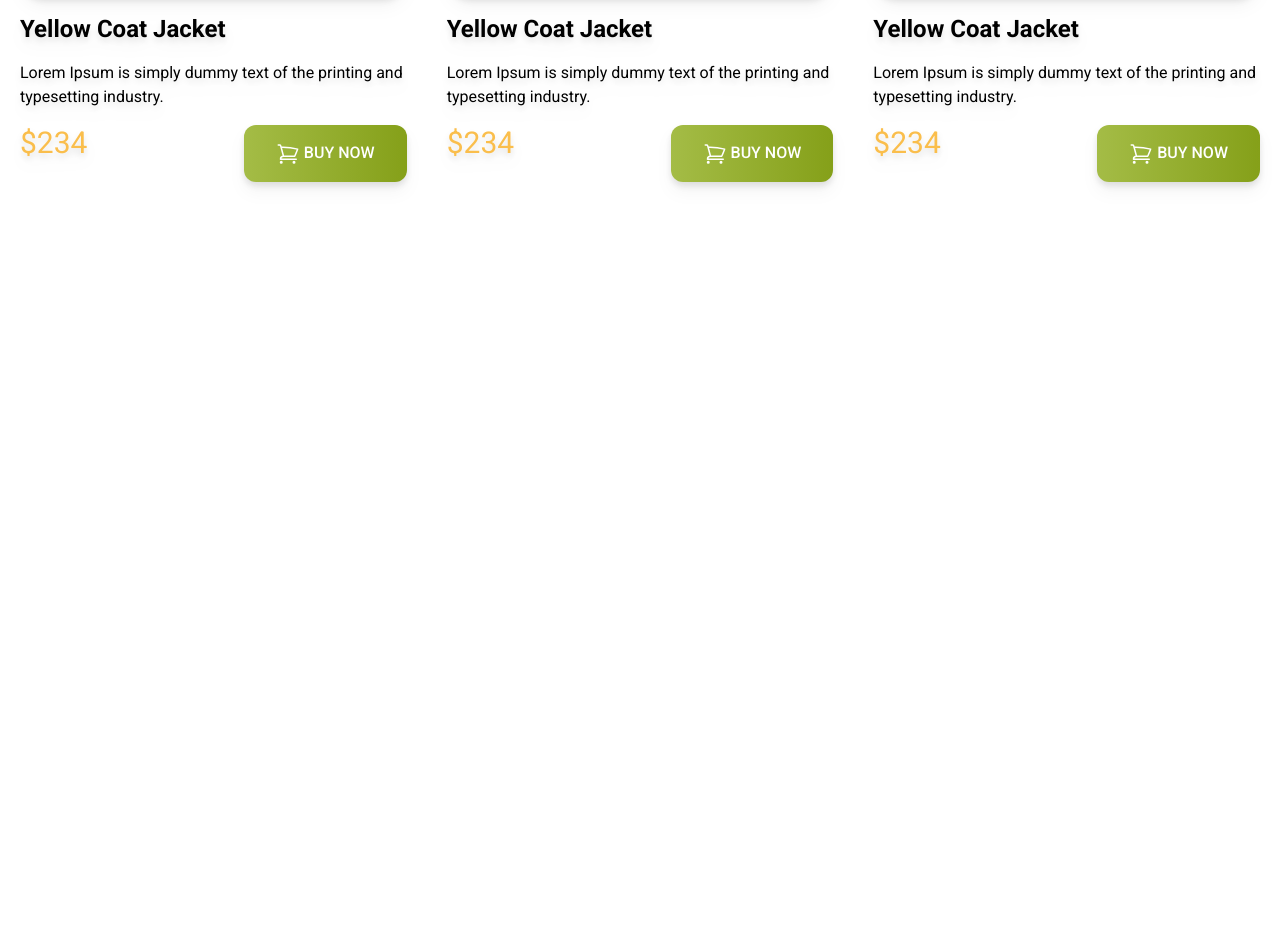
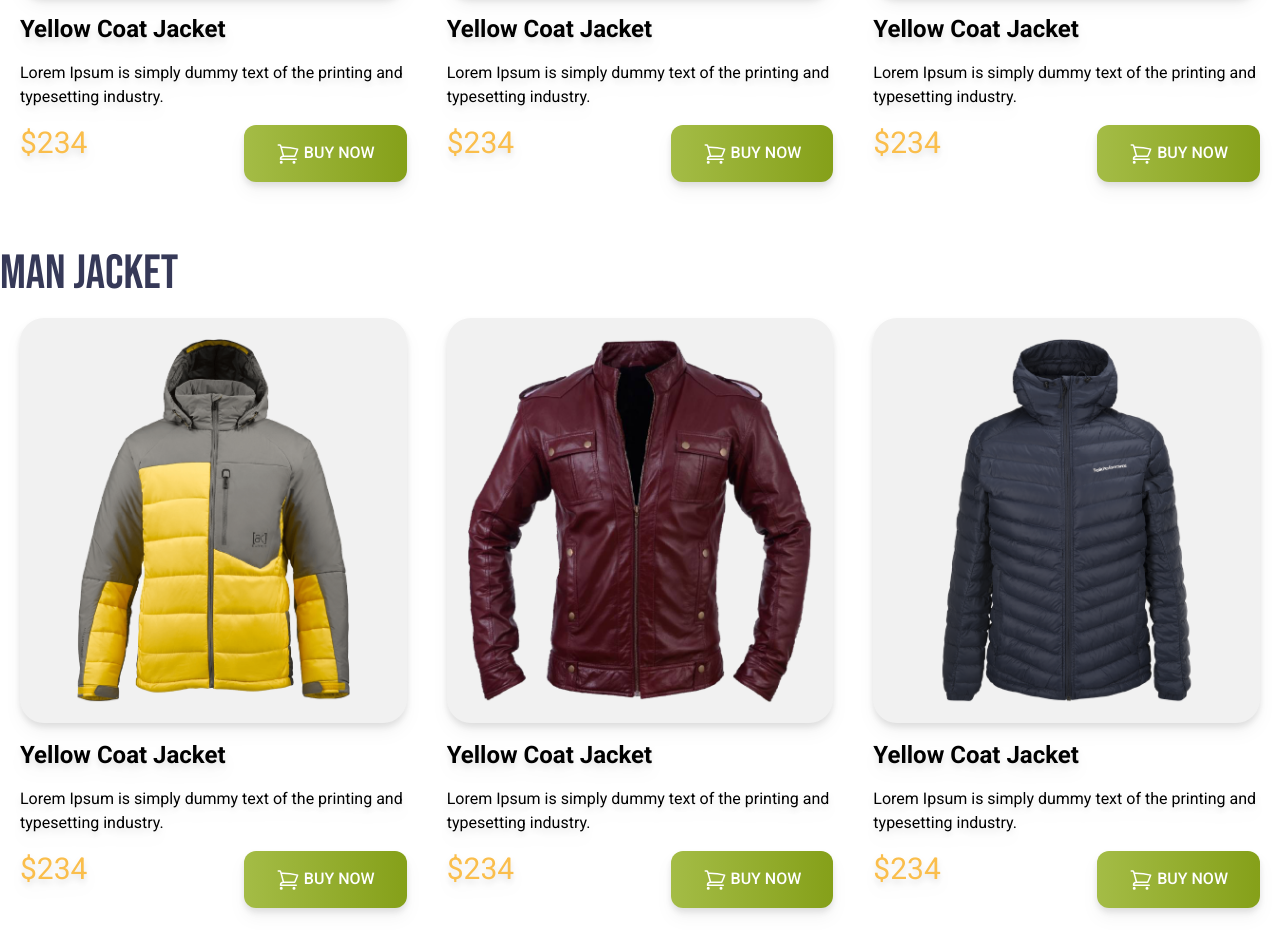
Before and after one commit to Shams-Saniat/penguin-fashion-using-tailwind, a plain HTML site: page index.html in a window 1280 px wide. Shown: the part 1070-2022 px from the top of the page. Before the commit the page ends 1320 px from the top, so only its background shows below. Drawn offline with nearby package versions, Linux system fonts and the light colour scheme.

Commit message:
added man jacket section

```diff
--- a/index.html
+++ b/index.html
@@ -63,7 +63,7 @@
         <section class="my-12">
             <h3 class="text-5xl uppercase text-[#363958] bebas-neue-regular">Woman Jacket</h3>
             <!--jacket card container  -->
-            <div class="grid grid-cols-1 lg:grid-cols-3">
+            <div class="grid grid-cols-1 md:grid-cols-2 lg:grid-cols-3">
                 <!-- jacket card 1-->
                 <div class="p-5 space-y-4 drop-shadow-lg rounded-3xl">
                     <img class="p-5 rounded-3xl bg-[#F1F1F1]" src="images/jacket-1.png" alt="">
@@ -98,7 +98,8 @@
                                     d="M2.25 3h1.386c.51 0 .955.343 1.087.835l.383 1.437M7.5 14.25a3 3 0 0 0-3 3h15.75m-12.75-3h11.218c1.121-2.3 2.1-4.684 2.924-7.138a60.114 60.114 0 0 0-16.536-1.84M7.5 14.25 5.106 5.272M6 20.25a.75.75 0 1 1-1.5 0 .75.75 0 0 1 1.5 0Zm12.75 0a.75.75 0 1 1-1.5 0 .75.75 0 0 1 1.5 0Z" />
                             </svg>
                             BUY NOW</button>
-                    </div></div>
+                    </div>
+                </div>
                 <!-- jacket card 3-->
                 <div class="p-5 space-y-4 drop-shadow-lg rounded-3xl">
                     <img class="p-5 rounded-3xl bg-[#F1F1F1]" src="images/jacket-3.png" alt="">
@@ -109,8 +110,8 @@
                         <h2 class="text-[#FABE4C] text-3xl">$234</h2>
                         <button
                             class="bg-green-300 px-8 py-4 rounded-xl font-medium text-white bg-gradient-to-r from-[#A4BC46] to-[#85A019]">
-                                <svg xmlns="http://www.w3.org/2000/svg" fill="none" viewBox="0 0 24 24"
-                                    stroke-width="1.5" stroke="currentColor" class="size-6 text-white inline">
+                            <svg xmlns="http://www.w3.org/2000/svg" fill="none" viewBox="0 0 24 24" stroke-width="1.5"
+                                stroke="currentColor" class="size-6 text-white inline">
                                 <path stroke-linecap="round" stroke-linejoin="round"
                                     d="M2.25 3h1.386c.51 0 .955.343 1.087.835l.383 1.437M7.5 14.25a3 3 0 0 0-3 3h15.75m-12.75-3h11.218c1.121-2.3 2.1-4.684 2.924-7.138a60.114 60.114 0 0 0-16.536-1.84M7.5 14.25 5.106 5.272M6 20.25a.75.75 0 1 1-1.5 0 .75.75 0 0 1 1.5 0Zm12.75 0a.75.75 0 1 1-1.5 0 .75.75 0 0 1 1.5 0Z" />
                             </svg>
@@ -118,6 +119,65 @@
                     </div>
                 </div>
         </section>
+        <!-- man jacket section -->
+        <section class="my-12">
+            <h3 class="text-5xl uppercase text-[#363958] bebas-neue-regular">Man Jacket</h3>
+            <!--jacket card container  -->
+            <div class="grid grid-cols-1 md:grid-cols-2 lg:grid-cols-3">
+                <!-- jacket card 4-->
+                <div class="p-5 space-y-4 drop-shadow-lg rounded-3xl">
+                    <img class="p-5 rounded-3xl bg-[#F1F1F1]" src="images/jacket-4.png" alt="">
+                    <h4 class="text-2xl font-bold">Yellow Coat Jacket</h4>
+                    <p>Lorem Ipsum is simply dummy text of the
+                        printing and typesetting industry.</p>
+                    <div class="flex justify-between">
+                        <h2 class="text-[#FABE4C] text-3xl">$234</h2>
+                        <button
+                            class="bg-green-300 px-8 py-4 rounded-xl font-medium text-white bg-gradient-to-r from-[#A4BC46] to-[#85A019]">
+                            <svg xmlns="http://www.w3.org/2000/svg" fill="none" viewBox="0 0 24 24" stroke-width="1.5"
+                                stroke="currentColor" class="size-6 text-white inline">
+                                <path stroke-linecap="round" stroke-linejoin="round"
+                                    d="M2.25 3h1.386c.51 0 .955.343 1.087.835l.383 1.437M7.5 14.25a3 3 0 0 0-3 3h15.75m-12.75-3h11.218c1.121-2.3 2.1-4.684 2.924-7.138a60.114 60.114 0 0 0-16.536-1.84M7.5 14.25 5.106 5.272M6 20.25a.75.75 0 1 1-1.5 0 .75.75 0 0 1 1.5 0Zm12.75 0a.75.75 0 1 1-1.5 0 .75.75 0 0 1 1.5 0Z" />
+                            </svg>
+                            BUY NOW</button>
+                    </div>
+                </div>
+                <!-- jacket card 5-->
+                <div class="p-5 space-y-4 drop-shadow-lg rounded-3xl">
+                    <img class="p-5 rounded-3xl bg-[#F1F1F1]" src="images/jacket-5.png" alt="">
+                    <h4 class="text-2xl font-bold">Yellow Coat Jacket</h4>
+                    <p>Lorem Ipsum is simply dummy text of the
+                        printing and typesetting industry.</p>
+                    <div class="flex justify-between">
+                        <h2 class="text-[#FABE4C] text-3xl">$234</h2>
+                        <button
+                            class="bg-green-300 px-8 py-4 rounded-xl font-medium text-white bg-gradient-to-r from-[#A4BC46] to-[#85A019]">
+                            <svg xmlns="http://www.w3.org/2000/svg" fill="none" viewBox="0 0 24 24" stroke-width="1.5"
+                                stroke="currentColor" class="size-6 text-white inline">
+                                <path stroke-linecap="round" stroke-linejoin="round"
+                                    d="M2.25 3h1.386c.51 0 .955.343 1.087.835l.383 1.437M7.5 14.25a3 3 0 0 0-3 3h15.75m-12.75-3h11.218c1.121-2.3 2.1-4.684 2.924-7.138a60.114 60.114 0 0 0-16.536-1.84M7.5 14.25 5.106 5.272M6 20.25a.75.75 0 1 1-1.5 0 .75.75 0 0 1 1.5 0Zm12.75 0a.75.75 0 1 1-1.5 0 .75.75 0 0 1 1.5 0Z" />
+                            </svg>
+                            BUY NOW</button>
+                    </div>
+                </div>
+                <!-- jacket card 6-->
+                <div class="p-5 space-y-4 drop-shadow-lg rounded-3xl">
+                    <img class="p-5 rounded-3xl bg-[#F1F1F1]" src="images/jacket-6.png" alt="">
+                    <h4 class="text-2xl font-bold">Yellow Coat Jacket</h4>
+                    <p>Lorem Ipsum is simply dummy text of the
+                        printing and typesetting industry.</p>
+                    <div class="flex justify-between">
+                        <h2 class="text-[#FABE4C] text-3xl">$234</h2>
+                        <button
+                            class="bg-green-300 px-8 py-4 rounded-xl font-medium text-white bg-gradient-to-r from-[#A4BC46] to-[#85A019]">
+                            <svg xmlns="http://www.w3.org/2000/svg" fill="none" viewBox="0 0 24 24" stroke-width="1.5"
+                                stroke="currentColor" class="size-6 text-white inline">
+                                <path stroke-linecap="round" stroke-linejoin="round"
+                                    d="M2.25 3h1.386c.51 0 .955.343 1.087.835l.383 1.437M7.5 14.25a3 3 0 0 0-3 3h15.75m-12.75-3h11.218c1.121-2.3 2.1-4.684 2.924-7.138a60.114 60.114 0 0 0-16.536-1.84M7.5 14.25 5.106 5.272M6 20.25a.75.75 0 1 1-1.5 0 .75.75 0 0 1 1.5 0Zm12.75 0a.75.75 0 1 1-1.5 0 .75.75 0 0 1 1.5 0Z" />
+                            </svg>
+                            BUY NOW</button>
+                    </div>
+                </div>
     </main>
     <footer>
 
```
Lines whose indentation alone changed are shown as unchanged.
